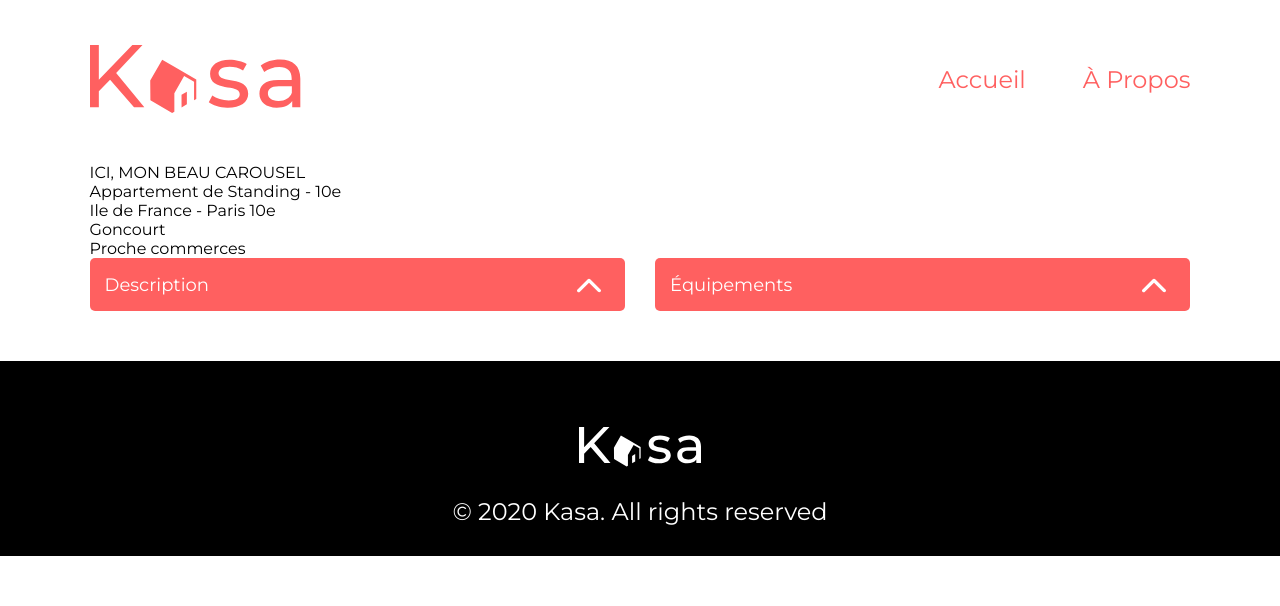
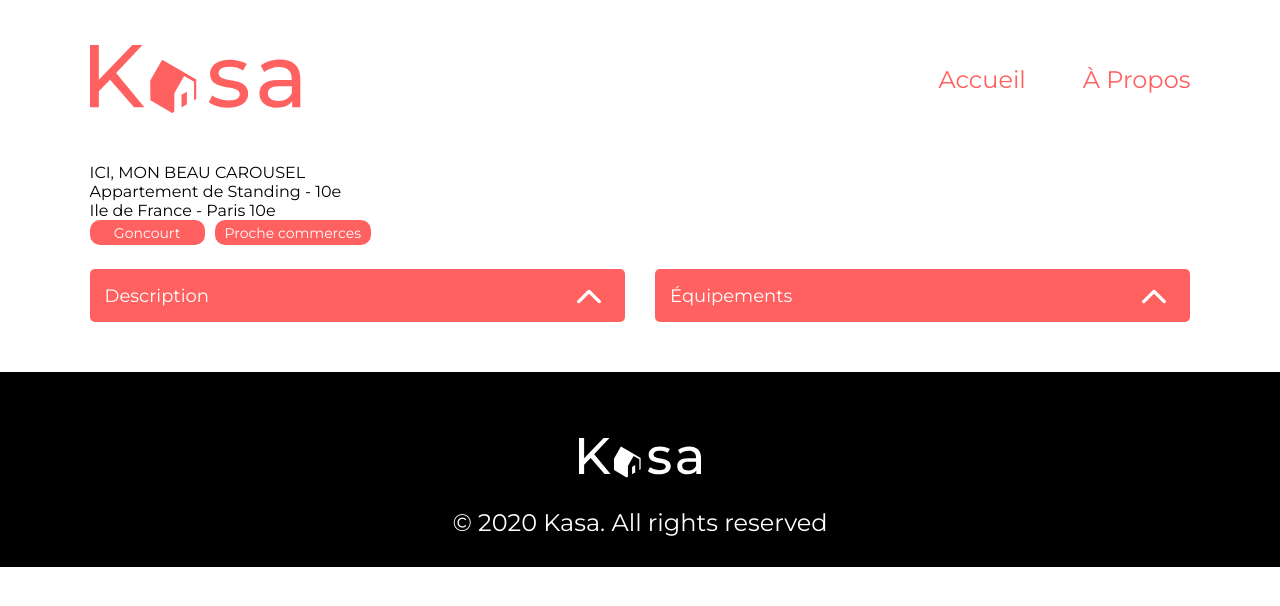
Before and after one commit to NeikaLehlo/P8-Kasa, a React (Vite) app: page /lodging/0979876d in a window 1280 px wide. Shown: the top 606 px of the page. Built offline with nearby package versions, Linux system fonts and the light colour scheme.

Commit message:
Add CSS for tags

```diff
--- a/src/pages/Lodging/Lodging.jsx
+++ b/src/pages/Lodging/Lodging.jsx
@@ -45,7 +45,9 @@ function Lodging() {
                         { lodgingData.tags && (
                             <div className="kasa-lodging-tag">
                             {lodgingData.tags.map((tag, index)=>(
-                                <p key={tag + index}>{tag}</p>
+                                <div className="kasa-lodging-tag-text" key={tag + index}>
+                                    <p >{tag}</p>
+                                </div>
                             ))}
                         </div>)}
                         <section className="kasa-lodging-collapse">
--- a/src/pages/Lodging/Lodging.scss
+++ b/src/pages/Lodging/Lodging.scss
@@ -14,4 +14,39 @@
             gap: 20px;
         }
     }
+
+    &-tag{
+        display : flex;
+        flex-wrap: wrap;
+        gap: 10px;
+        margin-bottom: 24px;
+        width: 100%;
+
+        @media (max-width: 550px){
+            margin: 0px 5% 20px 5%;
+
+        }
+
+        &-text{
+            display: flex;
+            min-width: 115px;
+            height: 25px;
+            padding: 0 10px;
+            justify-content: center;
+            align-items: center;
+            border-radius: 10px;
+            background: #FF6060;
+            color: white;
+            font-size: 14px;
+
+            @media (max-width: 550px){
+
+                font-size: 10px;
+                height: 18px;
+                min-width: 85px;
+                border-radius: 5px;
+            }
+
+        }
+    }
 }
```
